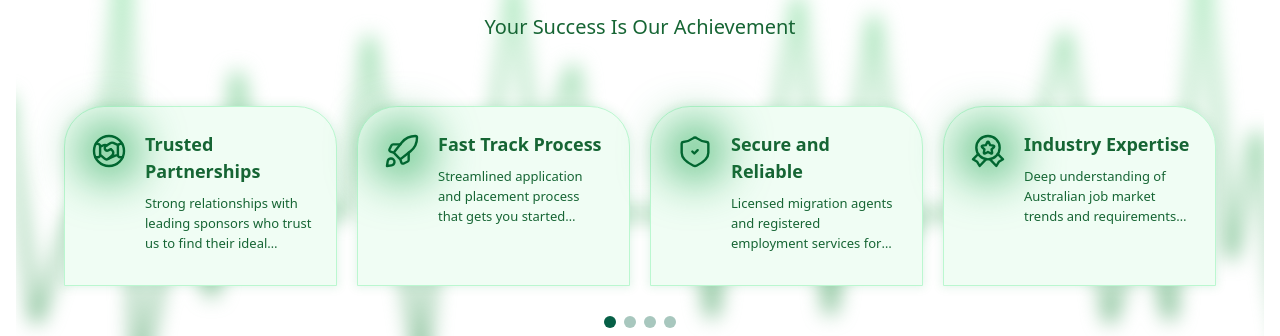
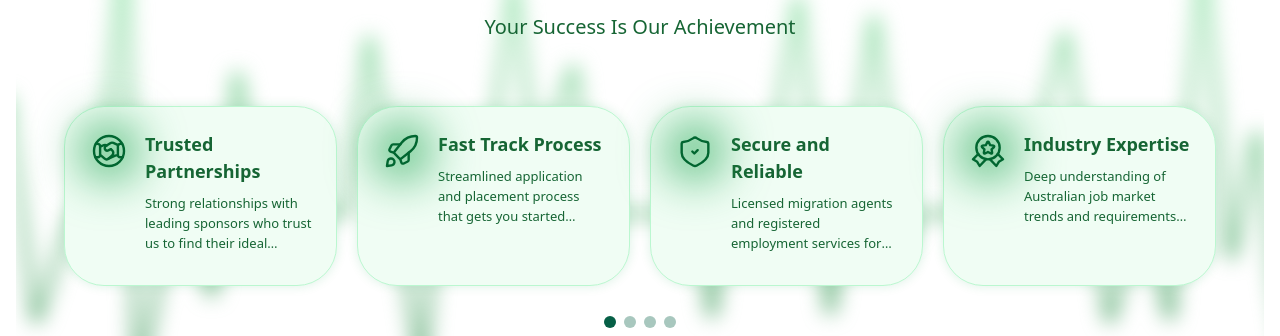
Before and after one commit to thejobsnvisa/jobsnvisa, a React (Vite) app: page / in a window 1280 px wide. Shown: the part 2279-2615 px from the top of the page. Built offline with nearby package versions, Linux system fonts and the light colour scheme.

Commit message:
project completed

```diff
--- a/src/Components/WhyChoose.jsx
+++ b/src/Components/WhyChoose.jsx
@@ -78,7 +78,7 @@ const WhyChoose = () => {
 
                 {items.map((item, idx) => (
                   <SwiperSlide key={idx} className="h-auto">
-                    <div className="w-full max-w-[350px] h-[180px] rounded-tl-[40px] rounded-tr-[40px] bg-green-50 border border-green-200 p-6 mx-auto shadow-[0px_0px_10px_2px_#049F441A] flex items-start gap-4">
+                    <div className="w-full max-w-[350px] h-[180px] rounded-[40px] bg-green-50 border border-green-200 p-6 mx-auto shadow-[0px_0px_10px_2px_#049F441A] flex items-start gap-4">
                       <div className="relative flex-shrink-0">
                         <div className="absolute -inset-2 bg-green-600/80 blur-xl rounded-full"></div>
                         <img src={item.image} alt={item.title} className="relative z-10 w-10 h-10 object-contain" />
```
